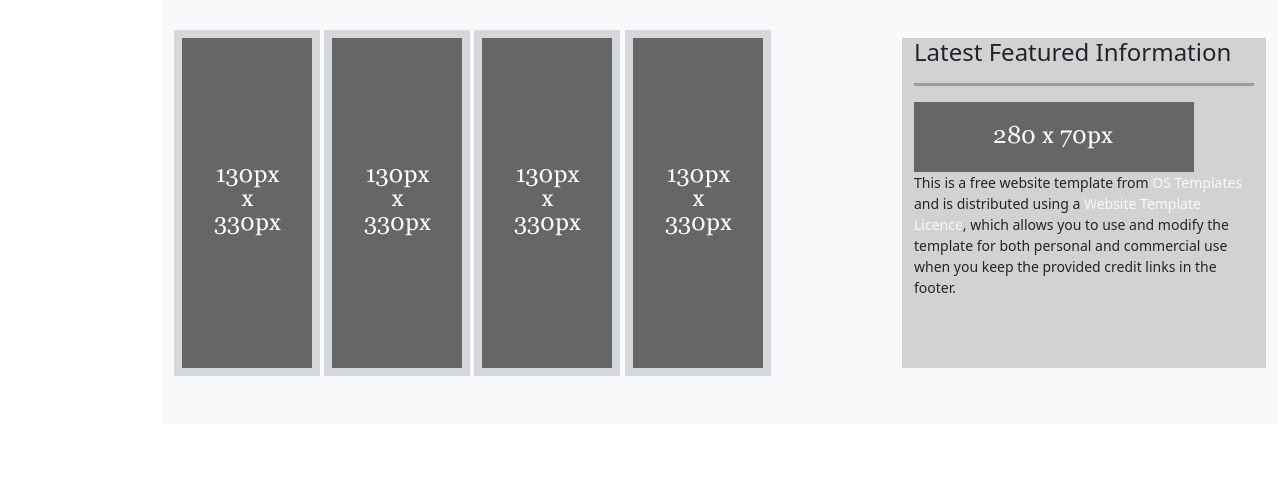
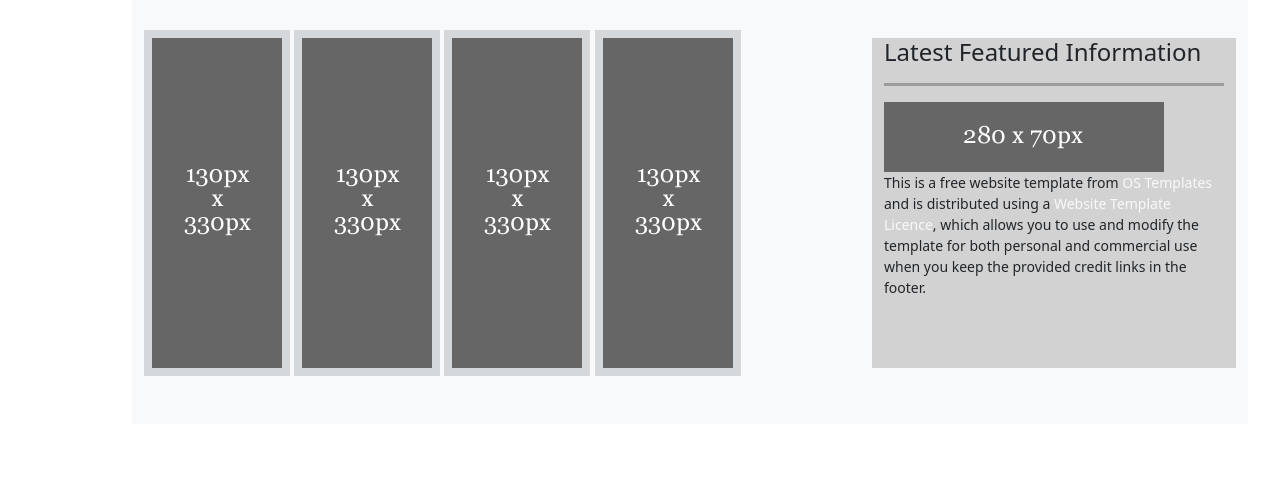
Before and after one commit to mohamedbel-ymam/maquette-grayscalee, a plain HTML site: page index.html in a window 1280 px wide. Shown: the part 113-605 px from the top of the page. Drawn offline with nearby package versions, Linux system fonts and the light colour scheme.

Commit message:
Update index.css

```diff
--- a/index.css
+++ b/index.css
@@ -6,7 +6,7 @@
 .hr{border-top: 2px dashed black}
 .hs{border-top: 3px solid black;}
 body{position: relative;}
-.position{position: absolute;left: 150px; top: 95px; }
+.position{position: absolute;left: 120px; top: 95px; }
 .main{background-color: #EEEEEE; top: 550px; position: relative;}
 .pos{position: relative; top:500px;}
 footer{ position: relative; top: 550px; }
```
